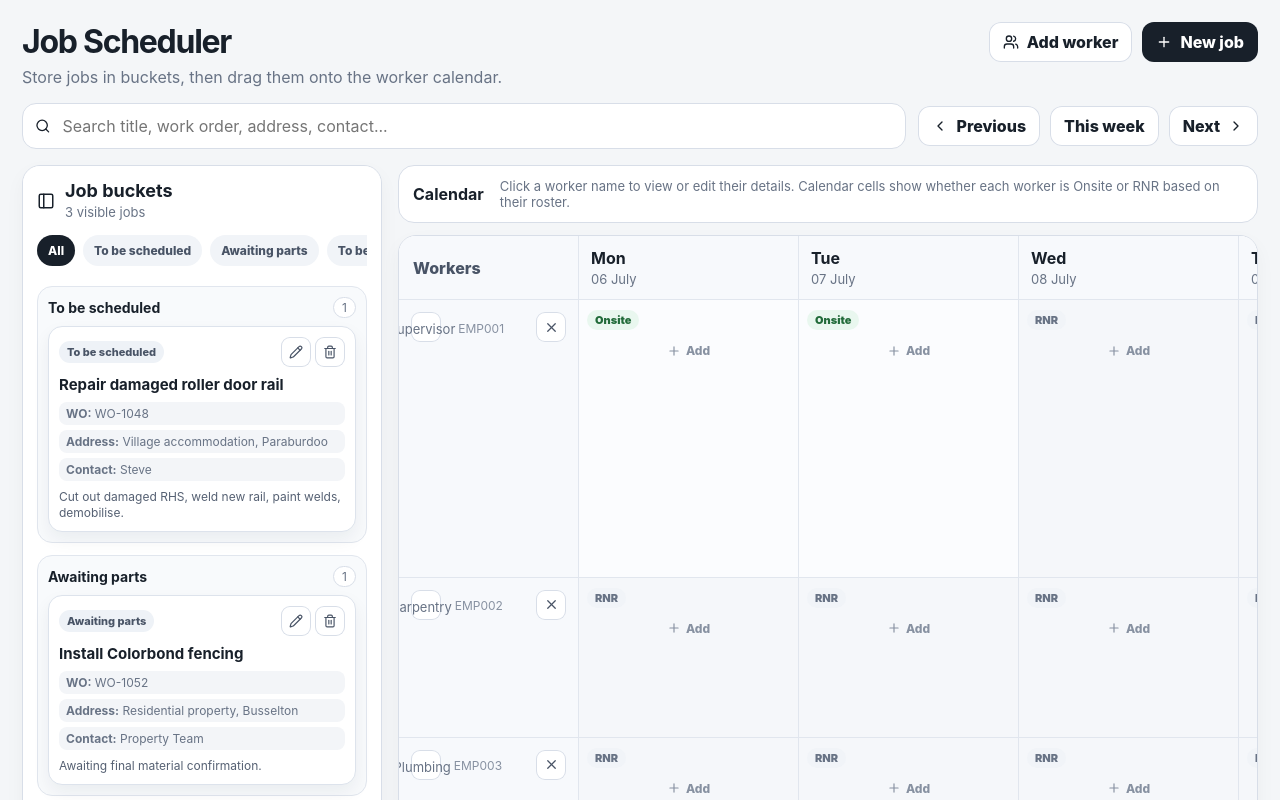
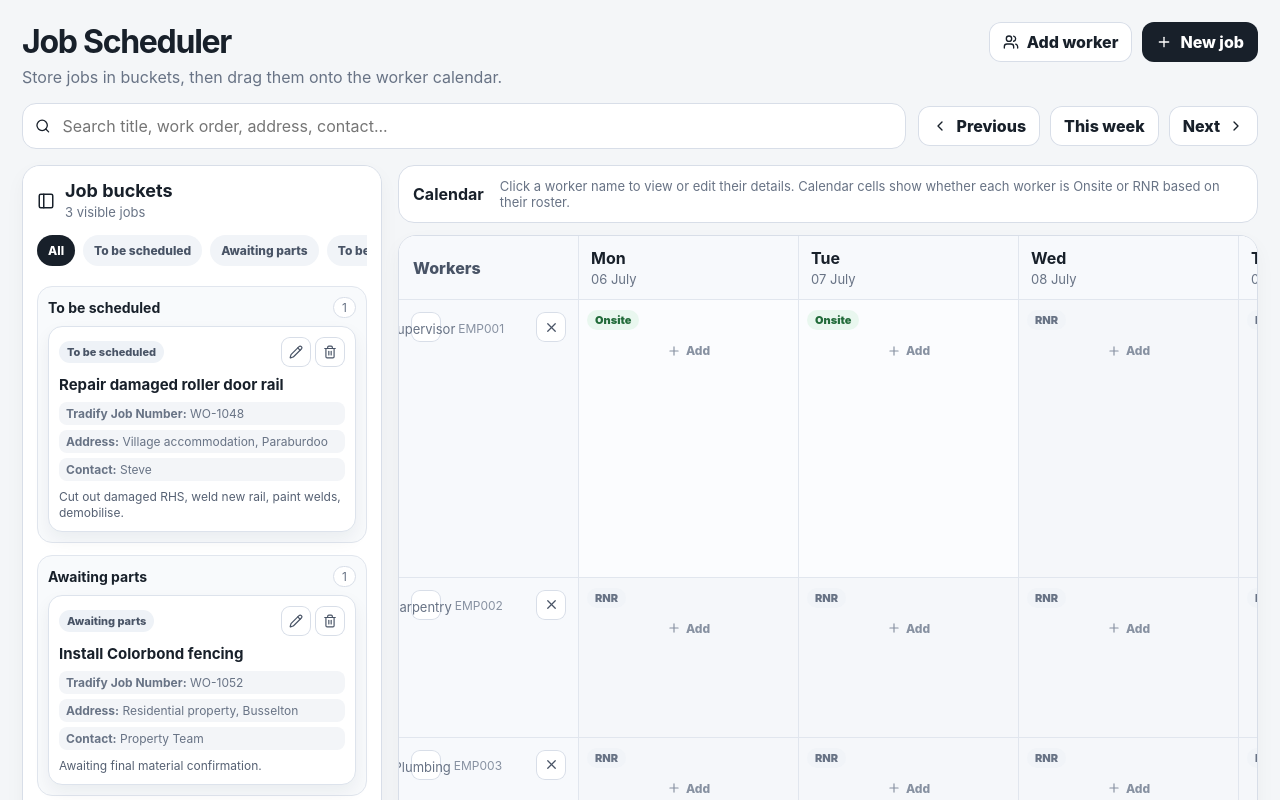
Before and after one commit to gary8808/Jobsched, a React (Vite) app: page / in a window 1280 px wide. Shown: the top 800 px of the page. Built offline with nearby package versions, Linux system fonts and the light colour scheme.

Commit message:
Update job details display in main.jsx

```diff
--- a/src/main.jsx
+++ b/src/main.jsx
@@ -756,7 +756,7 @@ function JobCard({
       <div className="details">
         {job.workOrderNumber && (
           <span>
-            <b>WO:</b> {job.workOrderNumber}
+            <b>Tradify Job Number:</b> {job.workOrderNumber}
           </span>
         )}
 
```
